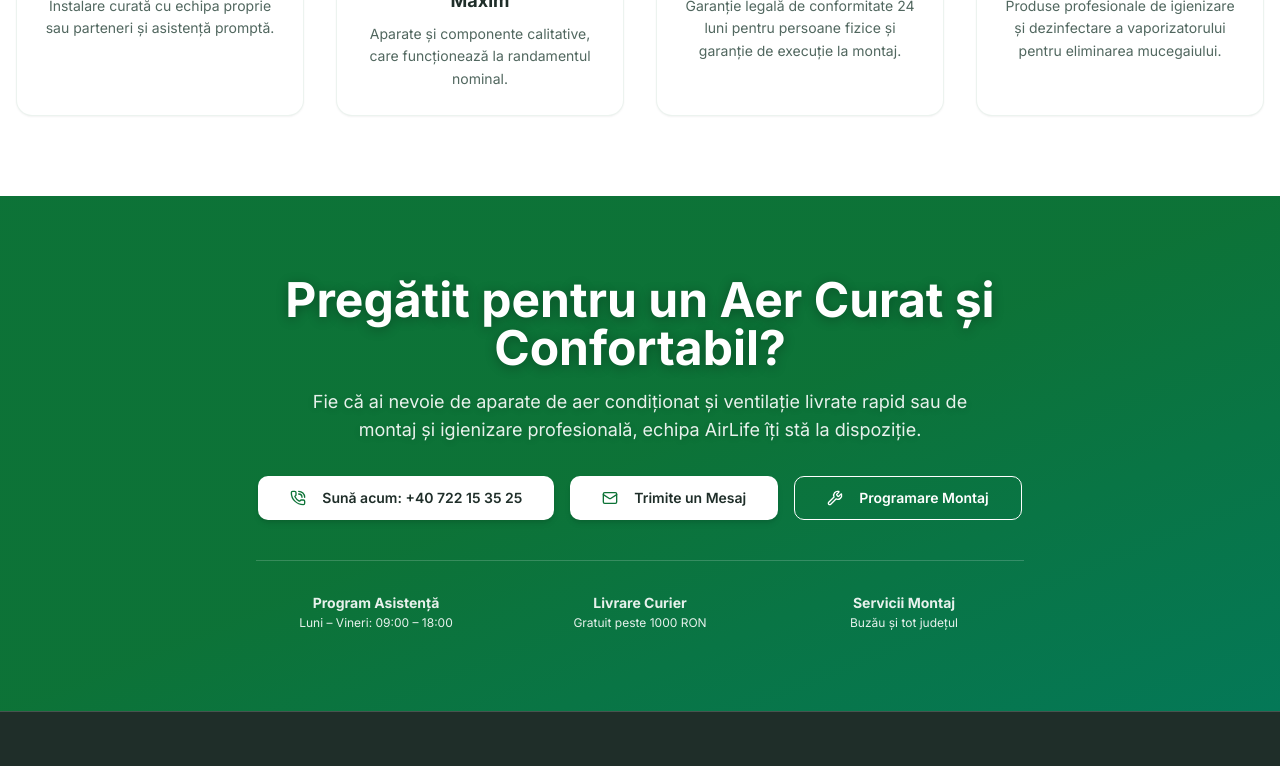
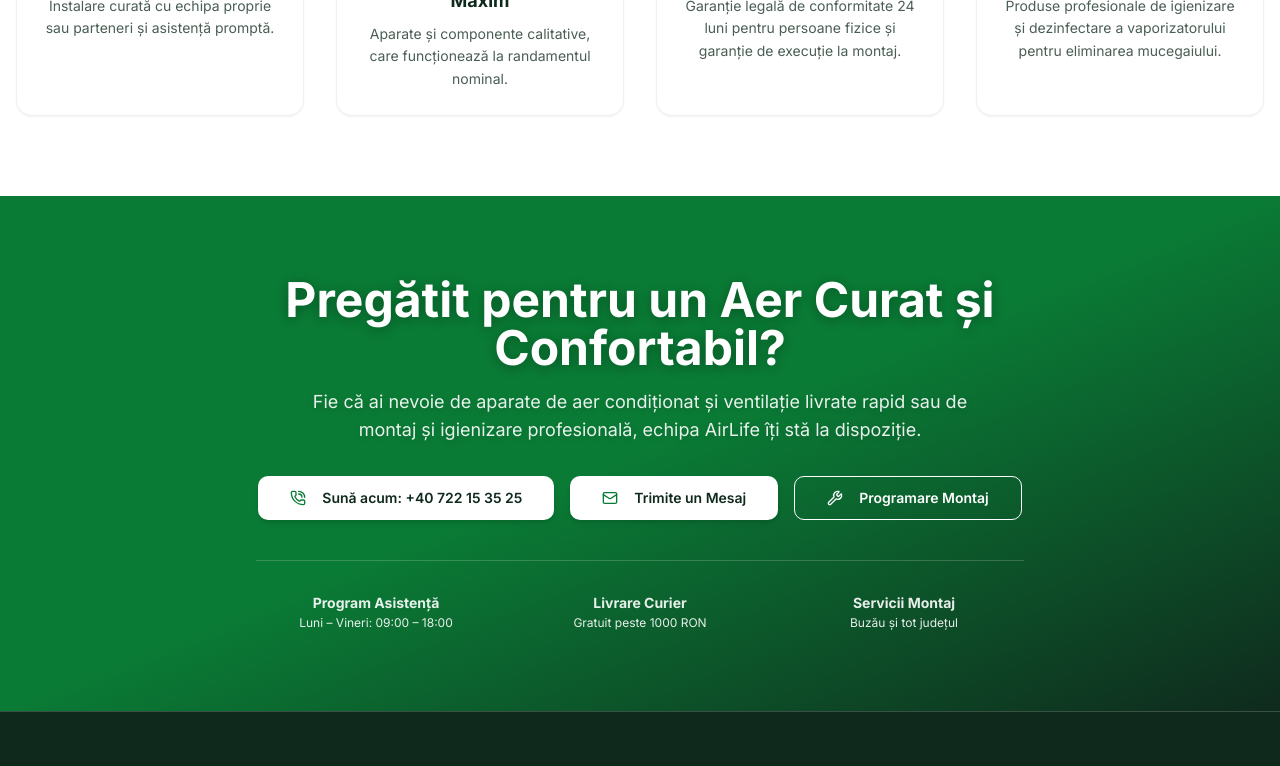
Before and after one commit to teodor-vladconstantin/AirLife, a Next.js app: page / in a window 1280 px wide. Shown: the part 2000-2766 px from the top of the page. Built offline with nearby package versions, Linux system fonts and the light colour scheme; no server answers; the database is empty.

Commit message:
Culori: aliniaza verdele site-ului si emailurilor cu paleta din brand book (#15)
Claude-Session: https://claude.ai/code/session_015WxH4w2Woof8bSAg2UYu58

Co-authored-by: Claude <noreply@anthropic.com>

```diff
--- a/src/app/layout.tsx
+++ b/src/app/layout.tsx
@@ -11,7 +11,7 @@ export const metadata: Metadata = {
   icons: { icon: [{ url: "/airlife-icon.png", type: "image/png", sizes: "192x192" }, { url: "/favicon.ico", sizes: "48x48" }], apple: "/apple-touch-icon.png" },
   other: { "geo.region": "RO-BZ", "geo.placename": "Buzău" },
 };
-export const viewport: Viewport = { themeColor: "#16a34a" };
+export const viewport: Viewport = { themeColor: "#08AC48" };
 
 const orgSchema = {
   "@context": "https://schema.org",
--- a/src/components/CTASection.tsx
+++ b/src/components/CTASection.tsx
@@ -6,7 +6,7 @@ import { PHONE_DISPLAY, PHONE_TEL } from "@/data/localSeo";
 
 const CTASection = () => {
   return (
-    <section className="py-20 bg-gradient-to-br from-primary via-primary to-emerald-700 relative overflow-hidden text-primary-foreground">
+    <section className="py-20 bg-gradient-to-br from-primary via-primary to-[#0F2A1D] relative overflow-hidden text-primary-foreground">
       <div className="container mx-auto px-4 relative z-10">
         <div className="max-w-3xl mx-auto text-center animate-in fade-in duration-700">
           <h2
--- a/src/components/admin/OrdersTable.tsx
+++ b/src/components/admin/OrdersTable.tsx
@@ -89,13 +89,13 @@ export const OrdersTable = () => {
       case "pending":
         return "bg-yellow-50/60 dark:bg-yellow-900/20";
       case "confirmed":
-        return "bg-green-50/60 dark:bg-green-900/20";
+        return "bg-accent/60 dark:bg-primary/10";
       case "processing":
         return "bg-sky-50/60 dark:bg-sky-900/20";
       case "shipped":
         return "bg-indigo-50/60 dark:bg-indigo-900/20";
       case "delivered":
-        return "bg-green-100/60 dark:bg-green-900/30";
+        return "bg-accent dark:bg-primary/20";
       case "cancelled":
         return "bg-rose-50/60 dark:bg-rose-900/20";
       default:
--- a/src/emails/brand.ts
+++ b/src/emails/brand.ts
@@ -1,12 +1,12 @@
-// Email-safe brand tokens, converted from the HSL variables in src/index.css (email clients have no CSS variables).
+// Email-safe brand tokens, the AirLife brand book colors, same as src/index.css (email clients have no CSS variables).
 export const brand = {
   site: "https://airlife.ro",
   logo: "https://airlife.ro/logo-mono-white.png", // white logo for the green header bar; PNG: SVG is not reliable in email clients
-  green: "#22b866", // favicon / primary
-  greenDark: "#1c8749", // buttons: white text on #22b866 fails contrast, on this it passes
-  ink: "#1f2e29",
-  muted: "#5b6e66",
-  bg: "#f3f7f5",
+  green: "#08AC48", // Verde AirLife (brand book)
+  greenDark: "#0A7A35", // Verde text (brand book): buttons with white text
+  ink: "#0F2A1D",
+  muted: "#4A5F54",
+  bg: "#F4F8F5",
   border: "#e2ece6",
   font: "Inter, -apple-system, 'Segoe UI', Arial, sans-serif",
 };
--- a/src/index.css
+++ b/src/index.css
@@ -1,11 +1,11 @@
 /* Brand selection color: must be after all Tailwind/base layers to override */
 ::selection {
-  background: #22c55e !important; /* Tailwind green-500 */
-  color: #fff !important;
+  background: #08AC48 !important; /* Verde AirLife (brand book) */
+  color: #0F2A1D !important; /* dark text on AirLife green: white only has 3:1 */
 }
 ::-moz-selection {
-  background: #22c55e !important;
-  color: #fff !important;
+  background: #08AC48 !important;
+  color: #0F2A1D !important;
 }
 @tailwind base;
 @tailwind components;
@@ -18,41 +18,41 @@ All colors MUST be HSL.
 @layer base {
   :root {
     --background: 0 0% 100%;
-    --foreground: 160 20% 15%;
+    --foreground: 151 47% 11%;
 
     --card: 0 0% 100%;
-    --card-foreground: 160 20% 15%;
+    --card-foreground: 151 47% 11%;
 
     --popover: 0 0% 100%;
-    --popover-foreground: 160 20% 15%;
+    --popover-foreground: 151 47% 11%;
 
-    --primary: 145 80% 25%;
+    --primary: 143 85% 26%;
     --primary-foreground: 0 0% 100%;
 
-    --secondary: 145 30% 95%;
-    --secondary-foreground: 145 65% 25%;
+    --secondary: 135 22% 96%;
+    --secondary-foreground: 143 85% 26%;
 
-    --muted: 145 20% 96%;
-    --muted-foreground: 160 12% 36%;
+    --muted: 135 22% 96%;
+    --muted-foreground: 149 12% 33%;
 
-    --accent: 145 45% 92%;
-    --accent-foreground: 150 40% 12%;
+    --accent: 146 44% 94%;
+    --accent-foreground: 151 47% 11%;
 
     --destructive: 0 84.2% 60.2%;
     --destructive-foreground: 0 0% 100%;
 
     --border: 145 20% 90%;
     --input: 145 20% 90%;
-    --ring: 145 65% 45%;
+    --ring: 143 91% 35%;
 
     --radius: 0.75rem;
 
-    --hero-gradient: linear-gradient(135deg, hsl(145 65% 45%) 0%, hsl(145 65% 55%) 100%);
-    --subtle-gradient: linear-gradient(180deg, hsl(0 0% 100%) 0%, hsl(145 30% 98%) 100%);
+    --hero-gradient: linear-gradient(135deg, hsl(143 91% 35%) 0%, hsl(143 85% 26%) 100%);
+    --subtle-gradient: linear-gradient(180deg, hsl(0 0% 100%) 0%, hsl(135 22% 96%) 100%);
 
     --transition-smooth: all 0.3s cubic-bezier(0.4, 0, 0.2, 1);
-    --shadow-soft: 0 4px 20px -4px hsl(145 40% 45% / 0.15);
-    --shadow-hover: 0 8px 30px -6px hsl(145 40% 45% / 0.25);
+    --shadow-soft: 0 4px 20px -4px hsl(143 91% 35% / 0.15);
+    --shadow-hover: 0 8px 30px -6px hsl(143 91% 35% / 0.25);
 
     --sidebar-background: 0 0% 98%;
 
@@ -72,8 +72,8 @@ All colors MUST be HSL.
   }
 
   .dark {
-    --background: 160 20% 10%;
-    --foreground: 145 20% 95%;
+    --background: 151 47% 11%;
+    --foreground: 135 22% 96%;
 
     --card: 160 20% 12%;
     --card-foreground: 145 20% 95%;
@@ -81,8 +81,8 @@ All colors MUST be HSL.
     --popover: 160 20% 12%;
     --popover-foreground: 145 20% 95%;
 
-    --primary: 145 65% 50%;
-    --primary-foreground: 160 20% 10%;
+    --primary: 143 91% 35%;
+    --primary-foreground: 151 47% 11%;
 
     --secondary: 160 20% 18%;
     --secondary-foreground: 145 20% 95%;
@@ -98,7 +98,7 @@ All colors MUST be HSL.
 
     --border: 160 20% 22%;
     --input: 160 20% 22%;
-    --ring: 145 65% 50%;
+    --ring: 143 91% 35%;
     --sidebar-background: 240 5.9% 10%;
     --sidebar-foreground: 240 4.8% 95.9%;
     --sidebar-primary: 224.3 76.3% 48%;
--- a/src/views/OrderConfirmation.tsx
+++ b/src/views/OrderConfirmation.tsx
@@ -113,8 +113,8 @@ const OrderConfirmation = () => {
         <div className="container mx-auto px-4 max-w-4xl">
           {/* Success Icon */}
           <div className="text-center mb-8">
-            <div className="inline-flex items-center justify-center w-20 h-20 bg-green-100 dark:bg-green-900/30 rounded-full mb-4">
-              <CheckCircle className="w-12 h-12 text-green-600 dark:text-green-400" />
+            <div className="inline-flex items-center justify-center w-20 h-20 bg-accent dark:bg-primary/20 rounded-full mb-4">
+              <CheckCircle className="w-12 h-12 text-primary dark:text-brandlight" />
             </div>
             <h1 className="text-4xl font-bold mb-2">Cererea ta a fost primită!</h1>
             <p className="text-xl text-muted-foreground">
--- a/src/views/ProductDetails.tsx
+++ b/src/views/ProductDetails.tsx
@@ -358,7 +358,7 @@ const ProductDetails = ({ initial }: { initial: Loaded }) => {
               {/* Stock status */}
               <div className="flex items-center gap-2 text-sm">
                 <Package className="w-4 h-4 text-muted-foreground" />
-                <span className={product.stock > 0 ? "text-emerald-600 font-semibold" : "text-amber-600 font-semibold"}>
+                <span className={product.stock > 0 ? "text-primary font-semibold" : "text-amber-600 font-semibold"}>
                   {product.stock > 0 ? `În Stoc (${product.stock} bucăți disponibile)` : "Indisponibil momentan"}
                 </span>
               </div>
--- a/src/views/guides/GhidBtu.tsx
+++ b/src/views/guides/GhidBtu.tsx
@@ -154,7 +154,7 @@ const GhidBtu = ({ products = [] }: { products?: BtuProduct[] }) => {
               <form onSubmit={submitOffer} className="mt-6 rounded-xl border border-border p-4 space-y-3">
                 <h3 className="text-base font-bold text-foreground">Primește oferta</h3>
                 {status === "done" ? (
-                  <p className="text-sm text-emerald-700 font-medium" role="status">Mulțumim! Te contactăm în cel mai scurt timp{email ? " și ți-am trimis și un email cu recomandarea" : ""}.</p>
+                  <p className="text-sm text-primary font-medium" role="status">Mulțumim! Te contactăm în cel mai scurt timp{email ? " și ți-am trimis și un email cu recomandarea" : ""}.</p>
                 ) : (
                   <>
                     <p className="text-sm text-muted-foreground">Lasă telefonul sau emailul și îți trimitem oferta pentru un aparat de {r.size.toLocaleString("ro-RO")} BTU, cu montaj.</p>
--- a/tailwind.config.ts
+++ b/tailwind.config.ts
@@ -25,7 +25,7 @@ export default {
         background: "hsl(var(--background))",
         foreground: "hsl(var(--foreground))",
         // light green for text/icons on dark backgrounds (hero, footer); --primary is darker for contrast on white
-        brandlight: "hsl(145 65% 55%)",
+        brandlight: "hsl(143 91% 35%)",
         primary: {
           DEFAULT: "hsl(var(--primary))",
           foreground: "hsl(var(--primary-foreground))",
```
